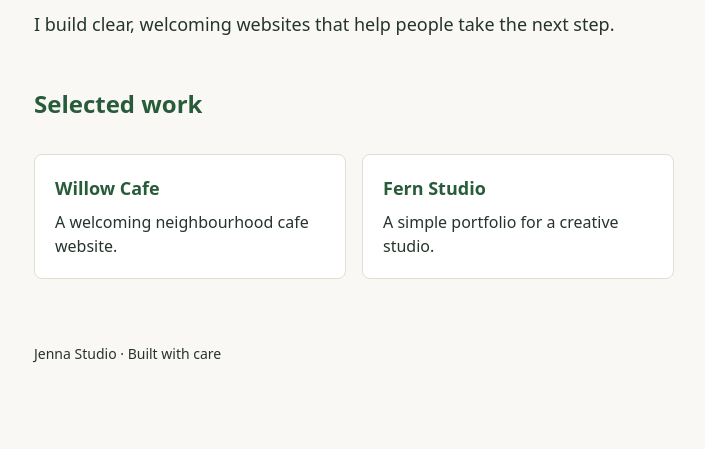
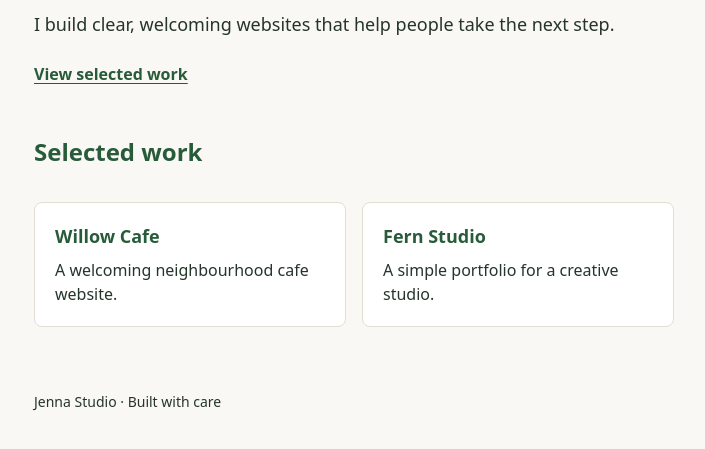
Before and after one commit to itcodegirl/adw-walkthrough-20261113, a website built with Vite: page index.html in a window 1280 px wide. Shown: the part 205-654 px from the top of the page, without its empty margins (286-991 px from the left). Built offline with nearby package versions, Linux system fonts and the light colour scheme.

Commit message:
link hero to selected work

```diff
--- a/index.html
+++ b/index.html
@@ -13,7 +13,8 @@
     <main>
       <h1>Thoughtful websites for small businesses</h1>
       <p>I build clear, welcoming websites that help people take the next step.</p>
-      <section>
+      <a class="hero-link" href="#selected-work">View selected work</a>
+      <section id="selected-work">
         <h2>Selected work</h2>
         <article>
           <h3>Willow Cafe</h3>
--- a/src/style.css
+++ b/src/style.css
@@ -52,6 +52,28 @@ main > p {
   margin: 0;
 }
 
+.hero-link {
+  display: inline-block;
+  margin-top: 1.5rem;
+  color: var(--brand);
+  font-weight: 700;
+  text-decoration: underline;
+  text-underline-offset: 0.2em;
+}
+
+.hero-link:hover {
+  text-decoration-thickness: 2px;
+}
+
+.hero-link:focus-visible {
+  outline: 3px solid var(--brand);
+  outline-offset: 4px;
+}
+
+#selected-work {
+  scroll-margin-top: 1rem;
+}
+
 section {
   margin-top: 3rem;
 }
```
